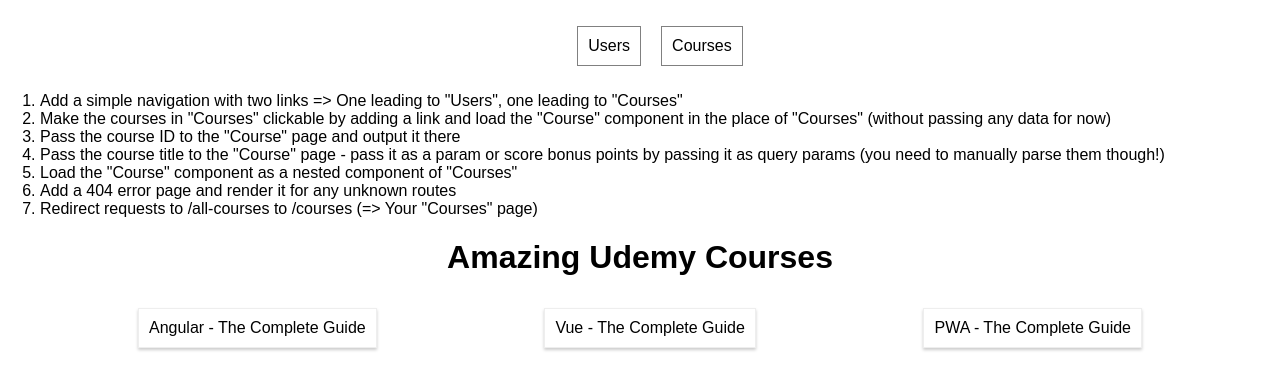
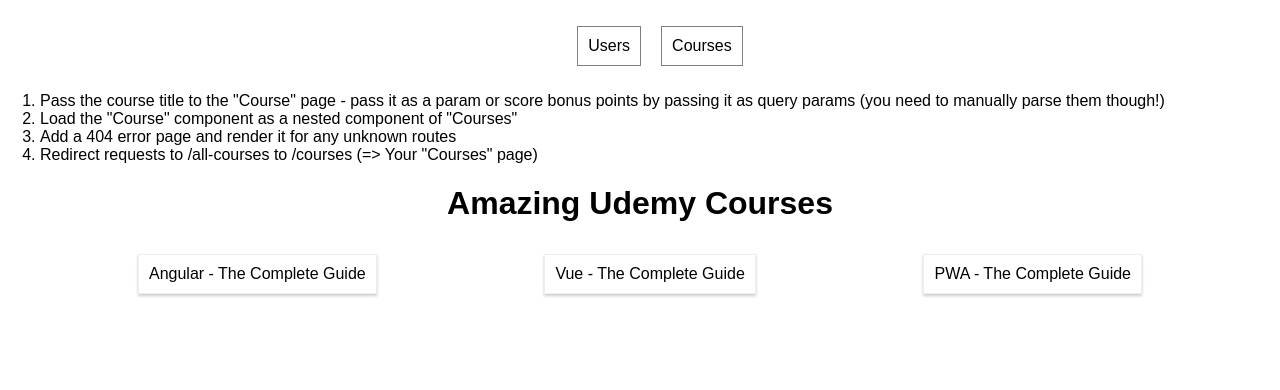
Before and after one commit to xerxes23/routing-challenge, a React (Create React App) app: page /courses in a window 1280 px wide. Shown: the top 390 px of the page. Built offline with nearby package versions, Linux system fonts and the light colour scheme.

Commit message:
pass params to components

```diff
--- a/src/App.js
+++ b/src/App.js
@@ -1,7 +1,8 @@
 import React, { Component } from 'react';
-import { BrowserRouter, Route, Link } from 'react-router-dom';
+import { BrowserRouter, Route, Link, Switch } from 'react-router-dom';
 
 import Courses from './containers/Courses/Courses';
+import Course from './containers/Course/Course';
 import Users from './containers/Users/Users';
 
 class App extends Component {
@@ -24,17 +25,18 @@
           </header>
 
           <ol style={{textAlign: 'left'}}>
-            <li>Add a simple navigation with two links => One leading to "Users", one leading to "Courses"</li>
-            <li>Make the courses in "Courses" clickable by adding a link and load the "Course" component in the place of "Courses" (without passing any data for now)</li>
-            <li>Pass the course ID to the "Course" page and output it there</li>
             <li>Pass the course title to the "Course" page - pass it as a param or score bonus points by passing it as query params (you need to manually parse them though!)</li>
             <li>Load the "Course" component as a nested component of "Courses"</li>
             <li>Add a 404 error page and render it for any unknown routes</li>
             <li>Redirect requests to /all-courses to /courses (=> Your "Courses" page)</li>
           </ol>
 
-          <Route path='/users' component={Users} />
-          <Route path='/courses' component={Courses} />
+          <Switch>
+            <Route exact path='/users' component={Users} />
+            <Route exact path='/courses' component={Courses} />
+            <Route path='/courses/:id/:title' component={Course} />
+          </Switch>
+
 
         </div>
       </BrowserRouter>
--- a/src/containers/Course/Course.js
+++ b/src/containers/Course/Course.js
@@ -4,8 +4,8 @@
     render () {
         return (
             <div>
-                <h1>_COURSE_TITLE_</h1>
-                <p>You selected the Course with ID: _ID_</p>
+                <h1>{this.props.match.params.title}</h1>
+                <p>You selected the Course with ID: {this.props.match.params.id} </p>
             </div>
         );
     }
--- a/src/containers/Courses/Courses.css
+++ b/src/containers/Courses/Courses.css
@@ -13,3 +13,8 @@
     margin: 10px;
     cursor: pointer;
 }
+
+.Courses a {
+    text-decoration: none;
+    color: black;
+}
--- a/src/containers/Courses/Courses.js
+++ b/src/containers/Courses/Courses.js
@@ -1,4 +1,5 @@
 import React, { Component } from 'react';
+import { Link } from 'react-router-dom';
 
 import './Courses.css';
 
@@ -18,7 +19,10 @@
                 <section className="Courses">
                     {
                         this.state.courses.map( course => {
-                            return <article className="Course" key={course.id}>{course.title}</article>;
+                            return (
+                            <Link to={`/courses/${course.id}/${course.title}`} key={course.id} >
+                                <article className="Course" >{course.title}</article>
+                            </Link>);
                         } )
                     }
                 </section>
```
